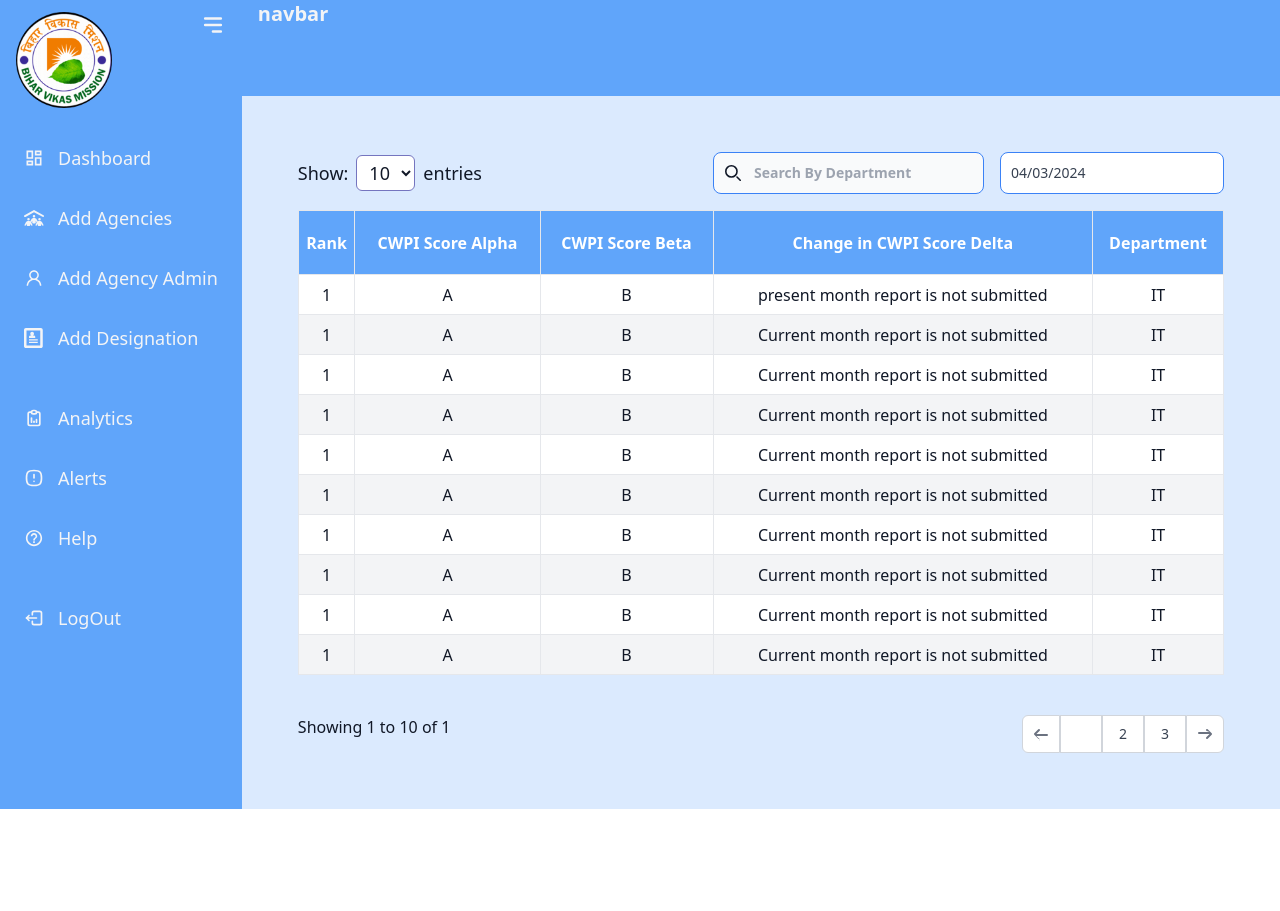
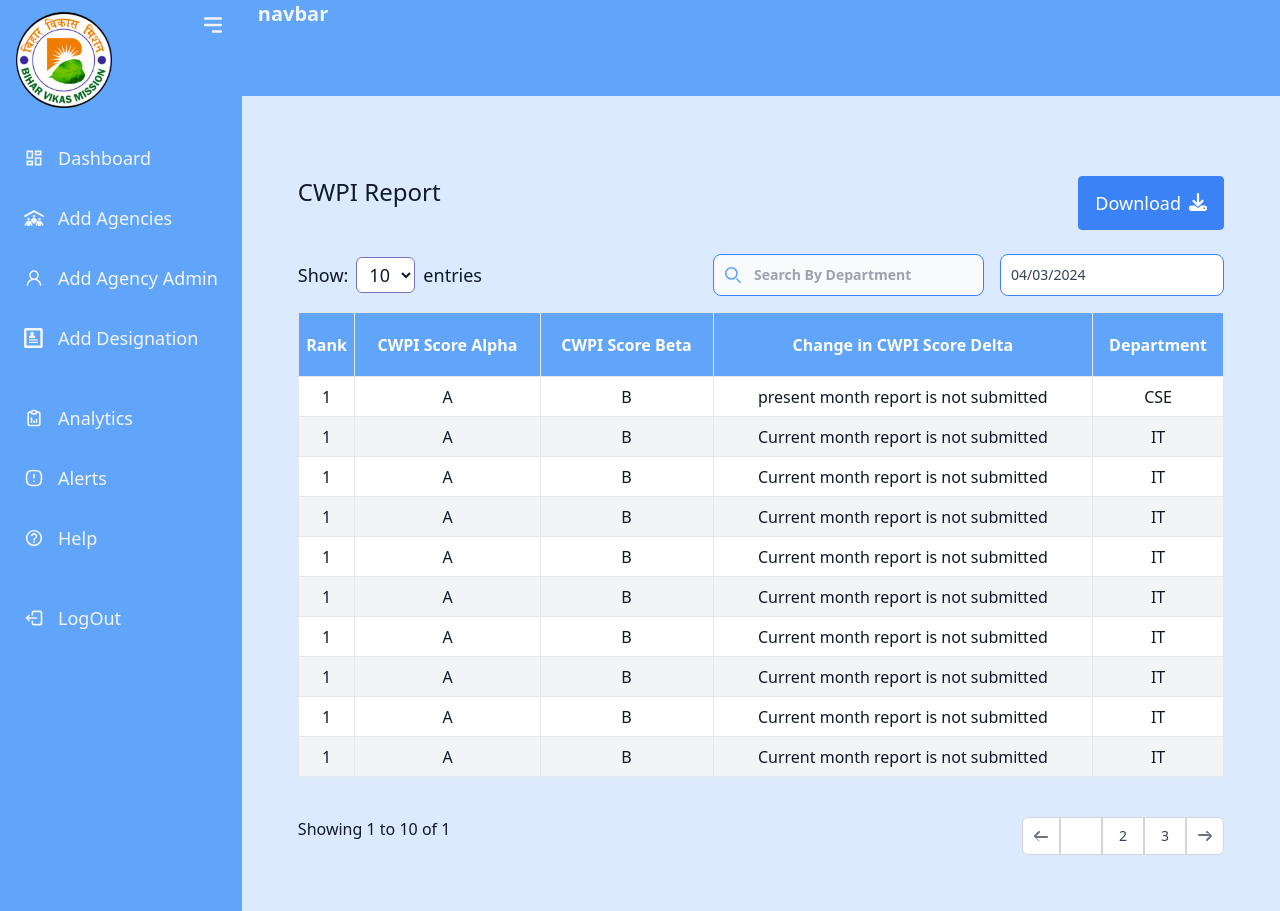
Before and after one commit to echo-shivi/CWPI, a React (Create React App) app: page / in a window 1280 px wide. Before the commit the page ends 809 px from the top, so only its background shows below. Built offline with nearby package versions, Linux system fonts and the light colour scheme.

Commit message:
complete cwpi report component

```diff
--- a/package.json
+++ b/package.json
@@ -8,6 +8,8 @@
     "@testing-library/react": "^13.4.0",
     "@testing-library/user-event": "^13.5.0",
     "heroicons-react": "^1.4.1",
+    "html2canvas": "^1.4.1",
+    "jspdf": "^2.5.1",
     "react": "^18.2.0",
     "react-datepicker": "^6.2.0",
     "react-dom": "^18.2.0",
--- a/src/components/Atom/SearchBar.jsx
+++ b/src/components/Atom/SearchBar.jsx
@@ -1,15 +1,21 @@
 import React from 'react';
 
-const SearchForm = () => {
+const SearchForm = ({ handleSearch, searchTerm, setSearchTerm }) => {
+
+
+  const handleSubmit = (event) => {
+    event.preventDefault();
+    handleSearch(event);
+  };
   return (
-    <form className="max-w-md mx-auto">
+    <form className="max-w-md mx-auto" onSubmit={handleSubmit}>
       <label htmlFor="default-search" className="mb-2 text-sm font-medium text-gray-900 sr-only dark:text-white">
         Search
       </label>
       <div className="relative">
         <div className="absolute inset-y-0 start-0 flex items-center ps-3 pointer-events-none">
           <svg
-            className="w-4 h-4 textblue-400 "
+            className="w-4 h-4 text-blue-400"
             aria-hidden="true"
             xmlns="http://www.w3.org/2000/svg"
             fill="none"
@@ -27,8 +33,10 @@ const SearchForm = () => {
         <input
           type="search"
           id="default-search"
-          className="block w-full p-2.5 ps-10 text-sm  border textblue-400 border-blue-500 rounded-lg bg-gray-50  focus:ring-blue-500 focus:border-blue-500 "
-          placeholder="Search By Department "
+          className="block w-full p-2.5 ps-10 text-sm border text-blue-400 border-blue-500 rounded-lg bg-gray-50 focus:ring-blue-500 focus:border-blue-500"
+          placeholder="Search By Department"
+          value={searchTerm}
+          onChange={(e) => setSearchTerm(e.target.value)}
           required
         />
 
--- a/src/components/Widgets/Dashboard/PdfReport/CwpiReport.jsx
+++ b/src/components/Widgets/Dashboard/PdfReport/CwpiReport.jsx
@@ -1,11 +1,14 @@
-import React, { useState } from 'react';
+import React, { useState,useRef } from 'react';
 import SearchForm from '../../../Atom/SearchBar';
 import DatePicker from "react-datepicker";
 import "react-datepicker/dist/react-datepicker.css";
 import Pagination from '../../../Atom/Pagination';
+import { jsPDF } from "jspdf";
+import html2canvas from 'html2canvas';
+import { FaDownload } from 'react-icons/fa6';
 
 const dummyData = [
-  { rank: 1, cwpiScoreAlpha: 'A', cwpiScoreBeta: 'B', data: 'present month report is not submitted', department: 'IT' },
+  { rank: 1, cwpiScoreAlpha: 'A', cwpiScoreBeta: 'B', data: 'present month report is not submitted', department: 'CSE' },
   { rank: 1, cwpiScoreAlpha: 'A', cwpiScoreBeta: 'B', data: 'Current month report is not submitted', department: 'IT' },
 
   { rank: 1, cwpiScoreAlpha: 'A', cwpiScoreBeta: 'B', data: 'Current month report is not submitted', department: 'IT' },
@@ -65,24 +68,46 @@ const TableComponent = () => {
   const [startDate, setStartDate] = useState(new Date());
   const lastIndex = currentPage * entriesPerPage;
   const firstIndex = lastIndex - entriesPerPage;
-  const records = dummyData.slice(firstIndex, lastIndex);
+  const currentEntries = dummyData.slice(firstIndex, lastIndex);
   const totalEntries = dummyData.length;
   const totalPages = Math.ceil(totalEntries / entriesPerPage);
-  const numbers = [...Array(totalPages + 1).keys()].slice(1);//(if 5 pages then [1,2,3,4,5])
+  const numbers = [...Array(totalPages + 1).keys()].slice(1);
+  const [filteredEntries, setFilteredEntries] = useState(currentEntries);
+ const pdfRef = useRef();
+ const downloadPDF = ()=>{
+  const input = pdfRef.current;
+  html2canvas(input)
+    .then((canvas) => {
+      const imgData = canvas.toDataURL('image/png');
+      const pdf = new jsPDF('p','mm','a4',true);
+      const pdfWidth = pdf.internal.pageSize.getWidth();
+      const pdfHeight = pdf.internal.pageSize.getHeight();
+      const imgWidth = canvas.width;
+      const imgHeight = canvas.height;
+      const ratio = Math.min(pdfWidth / imgWidth, pdfHeight / imgHeight);
+      const imgX = (pdfWidth - imgWidth * ratio) / 2;
+      const imgY = 30;
+      pdf.addImage(imgData, 'PNG', imgX, imgY, imgWidth * ratio, imgHeight * ratio);
+    pdf.save("download.pdf");
+    });
 
+
+ }
   const prevPage = () => {
     if (currentPage !== firstIndex) {
       setCurrentPage(currentPage - 1);
     }
-  }
+  };
+
   const nextPage = () => {
     if (currentPage !== lastIndex) {
       setCurrentPage(currentPage + 1);
     }
-  }
+  };
+
   const handlePageChange = (id) => {
     setCurrentPage(id);
-  }
+  };
 
   const handleEntriesChange = (event) => {
     setEntriesPerPage(parseInt(event.target.value, 10));
@@ -90,19 +115,28 @@ const TableComponent = () => {
   };
 
   const handleSearch = (event) => {
-    setSearchTerm(event.target.value);
+    const searchTerm = event.target.value.toLowerCase();
+    setSearchTerm(searchTerm);
+
+    const newFilteredEntries = dummyData.filter((entry) => {
+      return entry.department.toLowerCase().includes(searchTerm.toLowerCase());
+    });
+
+    setFilteredEntries(newFilteredEntries);
+    setCurrentPage(1);
   };
 
-  const indexOfLastEntry = currentPage * entriesPerPage;
-  const indexOfFirstEntry = indexOfLastEntry - entriesPerPage;
-  const currentEntries = dummyData.slice(indexOfFirstEntry, indexOfLastEntry);
 
-  const filteredEntries = currentEntries.filter((entry) =>
-    entry.department.toLowerCase().includes(searchTerm.toLowerCase())
-  );
 
   return (
-    <div className="container mx-auto p-4">
+    <div className="container mx-auto p-4" ref={pdfRef}>
+      <div className='justify-between flex  py-6'>
+        <h1 className='items-center justify-start font-medium text-2xl'>CWPI Report</h1>
+        <button onClick={downloadPDF} class="btn-blue p-4 flex text-white font-medium  rounded">
+          Download <FaDownload className='ml-2 mt-1'/>
+        </button>
+      </div>
+
       <div className="flex justify-between mb-4">
         <div className="flex items-center text-lg font-medium">
           <label className="mr-2">Show:</label>
@@ -119,7 +153,7 @@ const TableComponent = () => {
         </div>
         <div className="flex items-center">
           <div className='px-4'>
-            <SearchForm onChange={handleSearch} />
+            <SearchForm handleSearch={handleSearch} searchTerm={searchTerm} setSearchTerm={setSearchTerm} />
 
           </div>
           <div>
```
Also changed, not shown: 1 other file (tests, documents, lock files or other folders).
